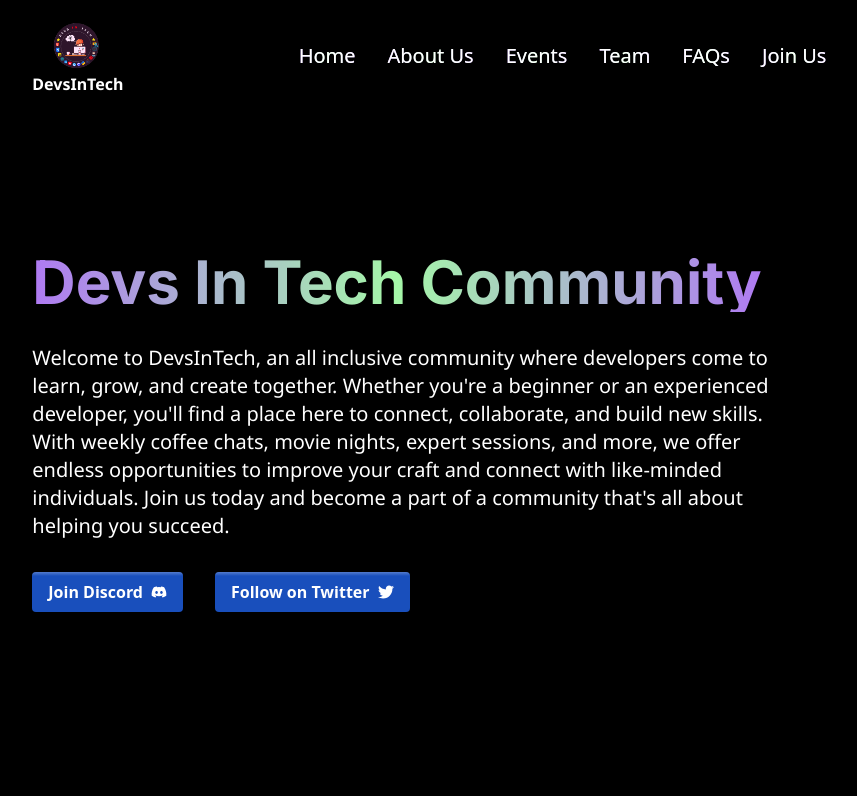
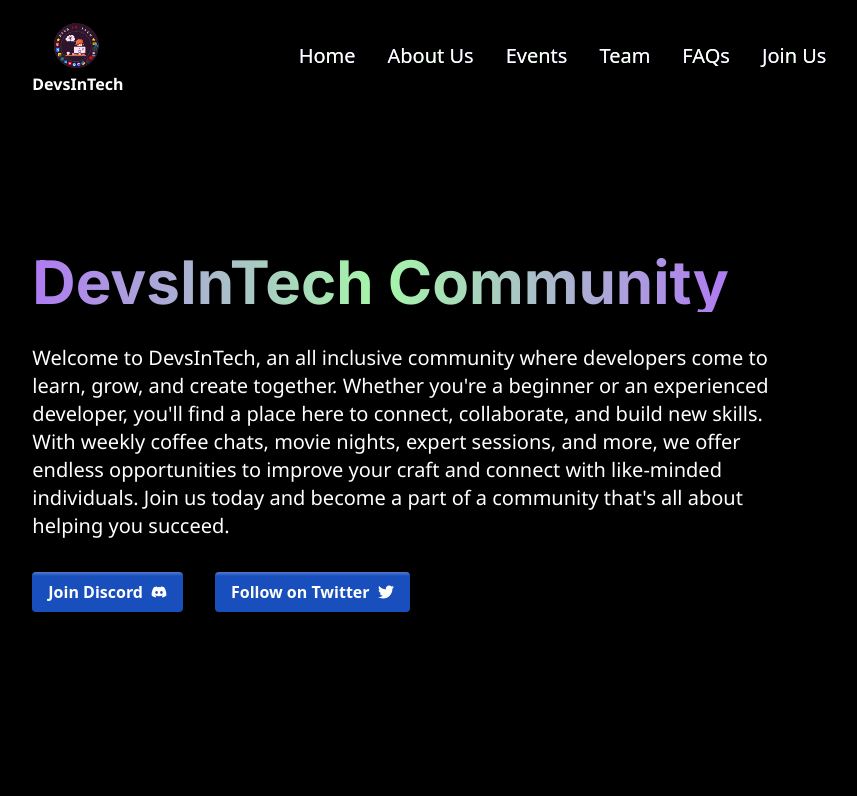
Before and after one commit to devs-in-tech/DevsInTech, a Next.js app: page / in a window 1280 px wide. Shown: the top 796 px of the page, without its empty margins (49-906 px from the left). Built offline with nearby package versions, Linux system fonts and the light colour scheme.

Commit message:
fix(typos): mistake in DevsInTech name

```diff
--- a/src/components/HeroSection/index.jsx
+++ b/src/components/HeroSection/index.jsx
@@ -7,7 +7,7 @@ const HeroSection = () => {
       <div className="flex items-center justify-center text-center md:items-start md:text-left md:justify-start px-7">
         <div className="flex flex-col items-center md:items-start gap-8 md:w-2/3 w-full">
           <h1 className="md:text-6xl sm:text-7xl text-4xl font-primary font-bold text-transparent bg-clip-text bg-gradient-to-r from-[#AF7AF2] via-[#A5F7A8] to-[#AF7AF2]">
-            Devs In Tech Community
+            DevsInTech Community
           </h1>
           <p className="text-left md:text-xl font-secondary sm:text-xl text-lg text-white">
             Welcome to DevsInTech, an all inclusive community where developers come to learn, grow, and create together. Whether you&apos;re a beginner or an experienced developer, you&apos;ll find a place here to connect, collaborate, and build new skills. With weekly coffee chats, movie nights, expert sessions, and more, we offer endless opportunities to improve your craft and connect with like-minded individuals. Join us today and become a part of a community that&apos;s all about helping you succeed.
--- a/src/pages/events/blogathon/index.jsx
+++ b/src/pages/events/blogathon/index.jsx
@@ -11,7 +11,7 @@ const BlogAThons = () => {
         <div className='w-[100%] flex flex-wrap mx-auto justify-center items-center mt-26 py-8 mb-5 max-w-screen-2xl format-card'>
           <div className="md:w-2/3 ml-5" data-aos="fade-left" data-aos-duration="500">
             <p className="team-description font-bold text-2xl text-center">
-            Join our DevsinTech community for an array of exciting online tech events. Attend insightful webinars featuring industry experts, dive deep into practical workshops to enhance your skills, and unleash your creativity in our competitive hackathons. Engage with fellow developers, expand your network, and stay updated on cutting-edge technologies and industry trends.
+              Join our DevsInTech community for an array of exciting online tech events. Attend insightful webinars featuring industry experts, dive deep into practical workshops to enhance your skills, and unleash your creativity in our competitive hackathons. Engage with fellow developers, expand your network, and stay updated on cutting-edge technologies and industry trends.
             </p>
           </div>
         </div>
--- a/src/pages/events/coffee/index.jsx
+++ b/src/pages/events/coffee/index.jsx
@@ -11,7 +11,7 @@ const BlogAThons = () => {
         <div className='w-[100%] flex flex-wrap mx-auto justify-center items-center mt-26 py-8 mb-5 max-w-screen-2xl format-card'>
           <div className="md:w-2/3 ml-5" data-aos="fade-left" data-aos-duration="500">
             <p className="team-description font-bold text-2xl text-center">
-            Join our DevsinTech community for an array of exciting online tech events. Attend insightful webinars featuring industry experts, dive deep into practical workshops to enhance your skills, and unleash your creativity in our competitive hackathons. Engage with fellow developers, expand your network, and stay updated on cutting-edge technologies and industry trends.
+              Join our DevsInTech community for an array of exciting online tech events. Attend insightful webinars featuring industry experts, dive deep into practical workshops to enhance your skills, and unleash your creativity in our competitive hackathons. Engage with fellow developers, expand your network, and stay updated on cutting-edge technologies and industry trends.
             </p>
           </div>
         </div>
--- a/src/pages/events/index.jsx
+++ b/src/pages/events/index.jsx
@@ -15,11 +15,11 @@ const Events = () => {
     <>
       <Navbar />
       <div style={{ marginTop: 100, color: 'white', alignItems: 'center' }}>
-        <h1 className="text-5xl font-bold text-center text-blue-500">Welcome to the DevsinTech Community Events Page!</h1>
+        <h1 className="text-5xl font-bold text-center text-blue-500">Welcome to the DevsInTech Community Events Page!</h1>
         <div className='w-[100%] flex flex-wrap mx-auto justify-center items-center mt-26 py-8 mb-5 max-w-screen-2xl format-card'>
           <div className="md:w-2/3 ml-5" data-aos="fade-left" data-aos-duration="500">
             <p className="team-description font-bold text-2xl text-center">
-              At DevsinTech, we believe in fostering a vibrant and inclusive community of tech enthusiasts, developers, and industry professionals. Our events are designed to bring together like-minded individuals to learn, share knowledge, and network.<br></br> Join our community to stay updated on the latest tech trends, expand your skillset, and connect with fellow developers.
+              At DevsInTech, we believe in fostering a vibrant and inclusive community of tech enthusiasts, developers, and industry professionals. Our events are designed to bring together like-minded individuals to learn, share knowledge, and network.<br></br> Join our community to stay updated on the latest tech trends, expand your skillset, and connect with fellow developers.
             </p>
           </div>
         </div>
--- a/src/pages/events/quiz/index.jsx
+++ b/src/pages/events/quiz/index.jsx
@@ -11,7 +11,7 @@ const Quiz = () => {
         <div className='w-[100%] flex flex-wrap mx-auto justify-center items-center mt-26 py-8 mb-5 max-w-screen-2xl format-card'>
           <div className="md:w-2/3 ml-5" data-aos="fade-left" data-aos-duration="500">
             <p className="team-description font-bold text-2xl text-center">
-            Join our DevsinTech community for an array of exciting online tech events. Attend insightful webinars featuring industry experts, dive deep into practical workshops to enhance your skills, and unleash your creativity in our competitive hackathons. Engage with fellow developers, expand your network, and stay updated on cutting-edge technologies and industry trends.
+              Join our DevsInTech community for an array of exciting online tech events. Attend insightful webinars featuring industry experts, dive deep into practical workshops to enhance your skills, and unleash your creativity in our competitive hackathons. Engage with fellow developers, expand your network, and stay updated on cutting-edge technologies and industry trends.
             </p>
           </div>
         </div>
--- a/src/pages/events/spaces/index.jsx
+++ b/src/pages/events/spaces/index.jsx
@@ -11,7 +11,7 @@ const Spaces = () => {
         <div className='w-[100%] flex flex-wrap mx-auto justify-center items-center mt-26 py-8 mb-5 max-w-screen-2xl format-card'>
           <div className="md:w-2/3 ml-5" data-aos="fade-left" data-aos-duration="500">
             <p className="team-description font-bold text-2xl text-center">
-            Join our DevsinTech community for an array of exciting online tech events. Attend insightful webinars featuring industry experts, dive deep into practical workshops to enhance your skills, and unleash your creativity in our competitive hackathons. Engage with fellow developers, expand your network, and stay updated on cutting-edge technologies and industry trends.
+              Join our DevsInTech community for an array of exciting online tech events. Attend insightful webinars featuring industry experts, dive deep into practical workshops to enhance your skills, and unleash your creativity in our competitive hackathons. Engage with fellow developers, expand your network, and stay updated on cutting-edge technologies and industry trends.
             </p>
           </div>
         </div>
--- a/src/pages/events/tech/index.jsx
+++ b/src/pages/events/tech/index.jsx
@@ -13,7 +13,7 @@ const TechEvents = () => {
         <div className='w-[100%] flex flex-wrap mx-auto justify-center items-center mt-26 py-8 mb-5 max-w-screen-2xl format-card'>
           <div className="md:w-2/3 ml-5" data-aos="fade-left" data-aos-duration="500">
             <p className="team-description font-bold text-2xl text-center">
-            Join our DevsinTech community for an array of exciting online tech events. Attend insightful webinars featuring industry experts, dive deep into practical workshops to enhance your skills, and unleash your creativity in our competitive hackathons. Engage with fellow developers, expand your network, and stay updated on cutting-edge technologies and industry trends.
+              Join our DevsInTech community for an array of exciting online tech events. Attend insightful webinars featuring industry experts, dive deep into practical workshops to enhance your skills, and unleash your creativity in our competitive hackathons. Engage with fellow developers, expand your network, and stay updated on cutting-edge technologies and industry trends.
             </p>
           </div>
         </div>
--- a/src/pages/index.js
+++ b/src/pages/index.js
@@ -6,8 +6,8 @@ export default function Main() {
   return (
     <>
       <Head>
-        <title>Devs In Tech</title>
-        <meta name="description" content="Devs In Tech Community website" />
+        <title>DevsInTech</title>
+        <meta name="description" content="DevsInTech Community website" />
         <link rel="icon" href="/logo2.png" />
       </Head>
       <Home />
```
